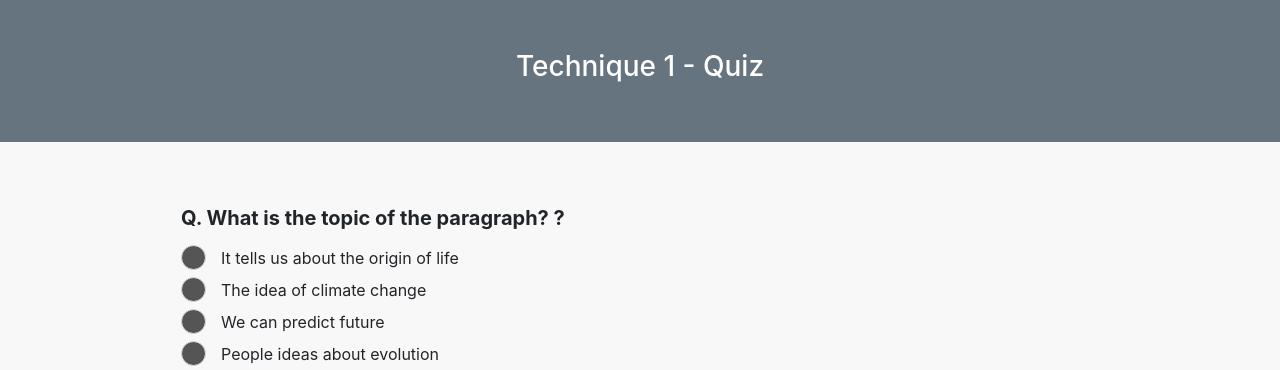
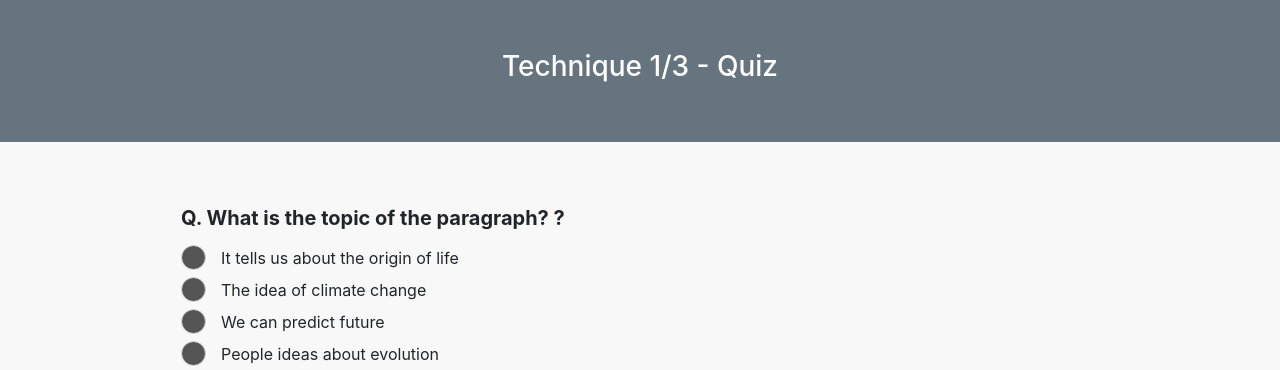
Before and after one commit to bigapple716/online-tutorial, a Flask app: page /quiz/technique1_questions/1/1 in a window 1280 px wide. Shown: the part 56-426 px from the top of the page. Run offline with Flask 2, Linux system fonts and the light colour scheme; some libraries are stand-ins or nearby versions.

Commit message:
add title to some pages; text format tweak

```diff
--- a/templates/quiz/technique1-feedback.html
+++ b/templates/quiz/technique1-feedback.html
@@ -13,6 +13,7 @@
 </script>
 
 <div class="welcome">
+  <h3 id="question">Technique 1/3 - Quiz</h3>
 </div>
 <div class="colored-background">
   <div class="container">
--- a/templates/quiz/technique1-questions.html
+++ b/templates/quiz/technique1-questions.html
@@ -9,7 +9,7 @@
 
 </script>
 <div class="welcome">
-  <h3 id="question">Technique 1 - Quiz</h3>
+  <h3 id="question">Technique 1/3 - Quiz</h3>
 </div>
 <div class="container mt-sm-5 my-1">
   <div class="question ml-sm-5 pl-sm-5 pt-2">
--- a/templates/quiz/technique2-feedback.html
+++ b/templates/quiz/technique2-feedback.html
@@ -11,7 +11,7 @@
 </script>
 
 <div class="welcome">
-
+  <h3 id="question">Technique 2 - Quiz</h3>
 </div>
 <div class="colored-background">
   <div class="container">
--- a/templates/technique3.html
+++ b/templates/technique3.html
@@ -24,9 +24,9 @@
         <!-- <textarea readonly id="texto" rows="13" cols="100"> -->
           <div id="texto">
             <span>
-              1.Pick the paragraph you want to read
+              1. Pick the paragraph you want to read
               <br>
-              2.Click on the paragraph and move you mouse to mock the finger reading.
+              2. Click on the paragraph and move you mouse to mock the finger reading
             </span>
           </div>
           <!--</textarea> -->
```
